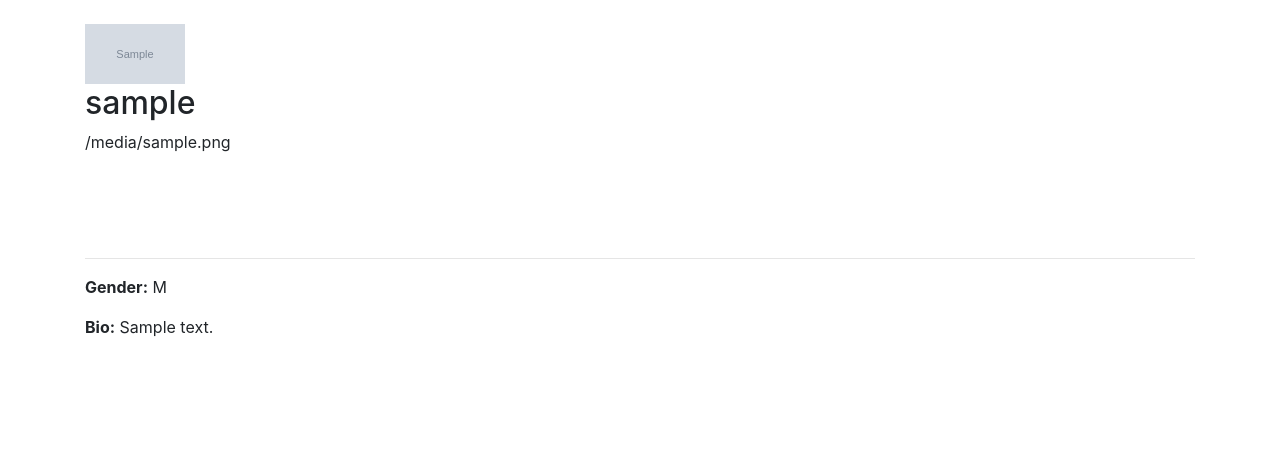
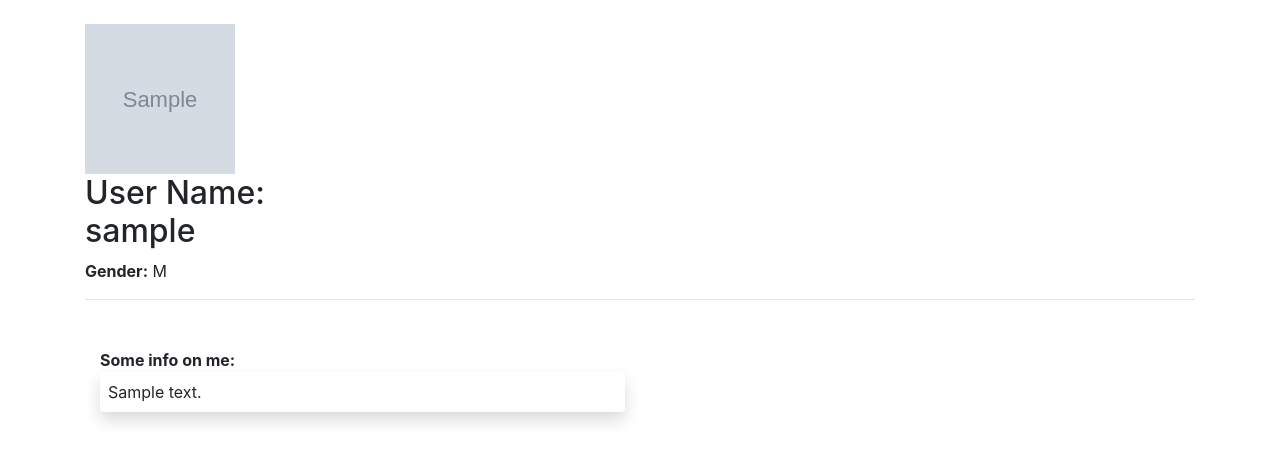
Before and after one commit to donut-panic/shopcircuit, a Django app: page /accounts/profile/1 in a window 1280 px wide. Shown: the top 462 px of the page. Run offline with Django 4.2, Linux system fonts and the light colour scheme; tables that the repository leaves empty hold one stand-in row (values such as "Sample post"); grey boxes marked "Sample" are stand-in pictures; some libraries are stand-ins or nearby versions.

Commit message:
it's from last week

```diff
--- a/accounts/forms.py
+++ b/accounts/forms.py
@@ -36,5 +36,5 @@ class UserProfileUpdateForm(ModelForm):
         fields = '__all__'
 
     gender = ChoiceField(choices=GENDER_CHOICES, required=False)
-    biography = CharField(label="Maybe something About yourself", widget=TinyMCE(attrs={'cols': 80, 'rows': 30}),
+    biography = CharField(label="Maybe something About yourself", widget=TinyMCE(),
                           required=False)
--- a/accounts/models.py
+++ b/accounts/models.py
@@ -11,19 +11,10 @@ class Profile(Model):
               ]
 
     user = OneToOneField(User, on_delete=CASCADE)
-    image = ImageField(upload_to='accounts/static/images', default="default.jpg", blank=True, null=True)
+    image = ImageField(upload_to='accounts/static/images', blank=True, null=True)
     gender = CharField(max_length=6, choices=GENDER, default='M', blank=True)
     biography = HTMLField(blank=True)
 
-    # def save(self, force_insert=False, force_update=False, using=None,
-    #          update_fields=None):
-    #     super(Profile, self).save()
-    #
-    #     img = Image.open(self.image.path)
-    #     if img.height > 300 or img.width > 300:
-    #         output_size = (300, 300)
-    #         img.thumbnail(output_size)
-    #         img.save(self.image.path)
 
     def __str__(self):
         return f"{self.user.username} Profile"
--- a/accounts/templates/base_form.html
+++ b/accounts/templates/base_form.html
@@ -3,7 +3,7 @@
 {% block content %}
 <form method="post" class="container mt-5 col-lg-5">
   {% csrf_token %}
-
+{{ form.media }}
   {% for hidden_field in form.hidden_fields %}
     {{ hidden_field }}
   {% endfor %}
--- a/accounts/templates/profile.html
+++ b/accounts/templates/profile.html
@@ -1,18 +1,23 @@
 {% extends 'base.html' %}
+{% load static %}
+{% block content %}
 
-{% block content %}
-    <div class="container py-4">
+<div class="container pt-4">
         {% if profile.image %}
-        <img src='{{ profile.image.url }}'  width="100"
-    height="60">
+        <img class="rounded-0 account-img float-start me-4 " src={{ profile.image.url }}  width="150"
+    height="150">
         {% endif %}
-        <h2>{{ profile.user.username }}</h2>
-        {{ profile.image.url}}
+        <h2>User Name: <br>{{ profile.user.username }}</h2>
+        <p><b>Gender:</b> {{ profile.gender|default:"Not specified" }}</p>
 
-    </div>
-    <div class="container" style="margin-top: 80px">
-        <hr>
-        <p><b>Gender:</b> {{ profile.gender|default:"Not specified" }}</p>
-        <p><b>Bio:</b> {{ profile.biography|default:"..." }}</p>
-    </div>
+    <hr>
+    <br>
+    <div class="col-6 py-2">
+        <b>Some info on me:</b>
+        <div class="shadow p-2 mb-3 bg-white rounded">
+        {{ profile.biography|safe }}
+        </div>
+        </div>
+</div>
+
 {% endblock %}
--- a/accounts/views.py
+++ b/accounts/views.py
@@ -16,7 +16,7 @@ class SignUpView(CreateView):
 
 
 class ProfileUpdateView(UpdateView):
-    template_name = "forms/form.html"
+    template_name = "base_form.html"
     form_class = UserProfileUpdateForm
     model = Profile
     success_url = reverse_lazy('index')
--- a/shopcircuit/settings.py
+++ b/shopcircuit/settings.py
@@ -96,8 +96,9 @@ TINYMCE_DEFAULT_CONFIG = {
     'cleanup_on_startup': True,
     'custom_undo_redo_levels': 20,
     'selector': 'textarea',
-    'theme': 'silver',
     'content_css': 'writer',
+    'skin': "oxide-dark",
+    'content_css': "dark",
     'plugins': '''
             textcolor save link image media preview codesample contextmenu
             table code lists fullscreen  insertdatetime  nonbreaking
--- a/shopcircuit/urls.py
+++ b/shopcircuit/urls.py
@@ -13,11 +13,12 @@ Including another URLconf
     1. Import the include() function: from django.urls import include, path
     2. Add a URL to urlpatterns:  path('blog/', include('blog.urls'))
 """
-
+from django.conf.urls.static import static
 from django.contrib import admin
 from django.contrib.auth.views import LoginView
 from django.urls import include, path
 
+from shopcircuit import settings
 
 urlpatterns = [
     path('admin/', admin.site.urls),
@@ -25,3 +26,8 @@ urlpatterns = [
     path('accounts/', include('accounts.urls')),
     path('store/', include('store.urls'))
 ]
+
+
+if settings.DEBUG:
+    urlpatterns += static(settings.MEDIA_URL,
+                          document_root=settings.MEDIA_ROOT)
```
Also changed, not shown: accounts/migrations/0003_alter_profile_image.py (added).
